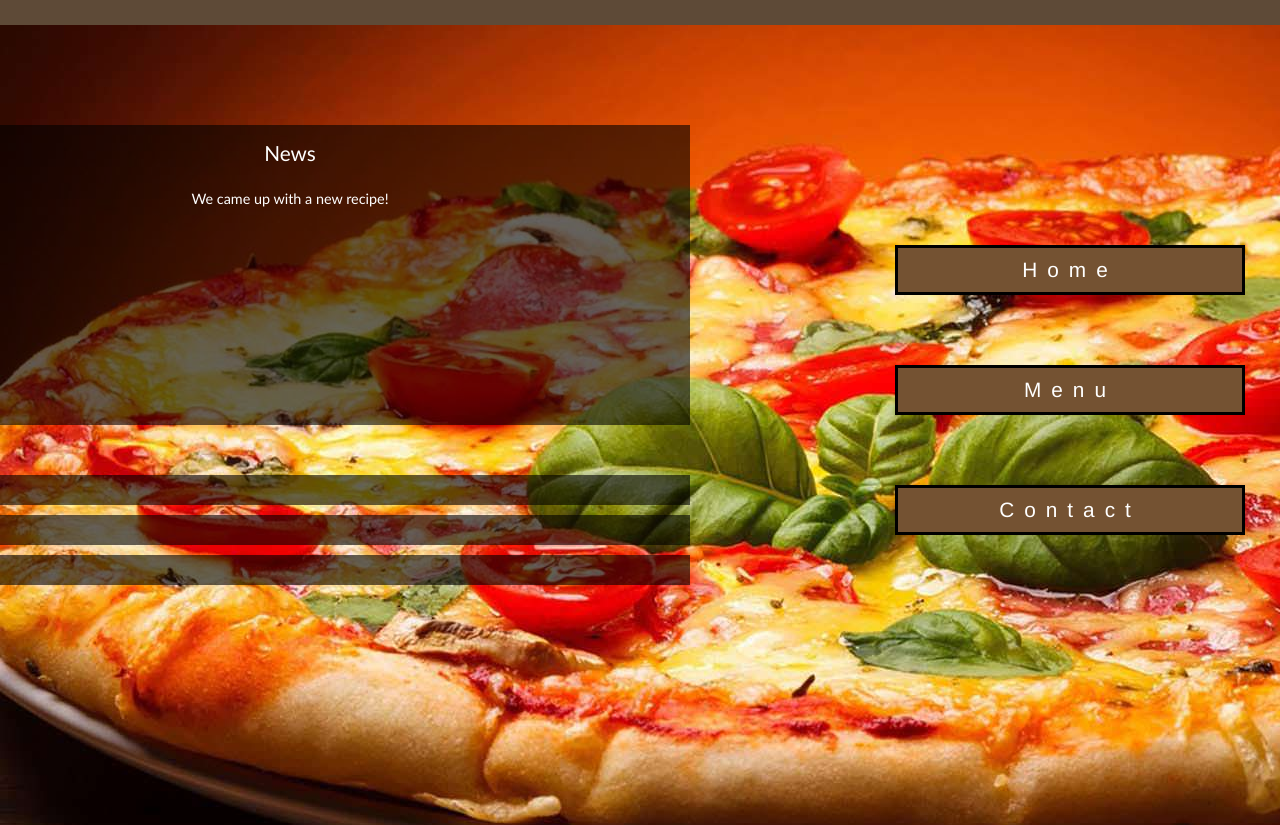
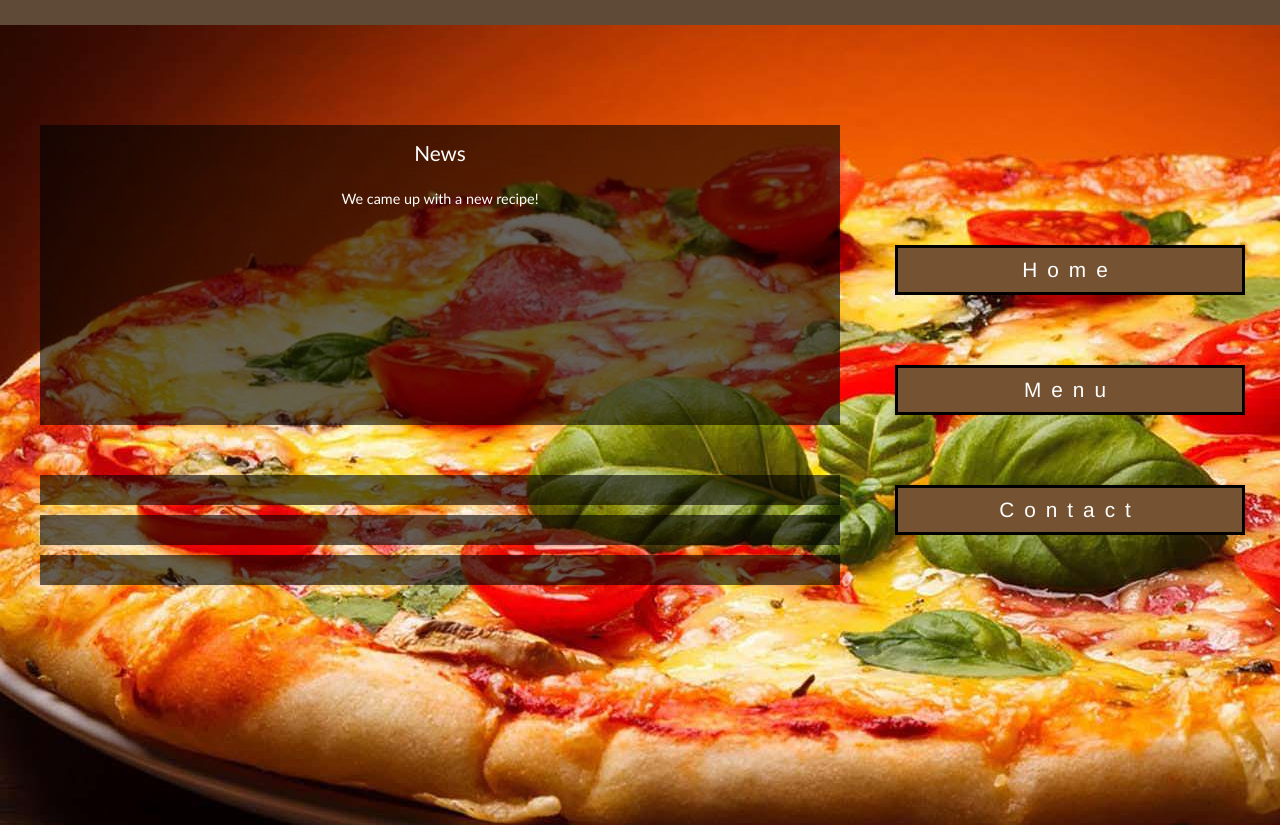
Before and after one commit to ClydeCode/Restaurant-Page, a website built with webpack: page dist/index.html in a window 1280 px wide. Shown: the part 105-930 px from the top of the page. Built offline with nearby package versions, Linux system fonts and the light colour scheme.

Commit message:
Update styles

```diff
--- a/src/styles.css
+++ b/src/styles.css
@@ -42,7 +42,7 @@ body {
     width: 800px;
     height: 300px;
     position: absolute;
-    right: -50px;
+    right: -200px;
     top: 100px;
 }
 
@@ -67,7 +67,7 @@ body {
    flex-direction: column;
    position: absolute;
    top: 450px;
-   right: -50px;
+   right: -200px;
    gap: 10px;
 }
 
```
